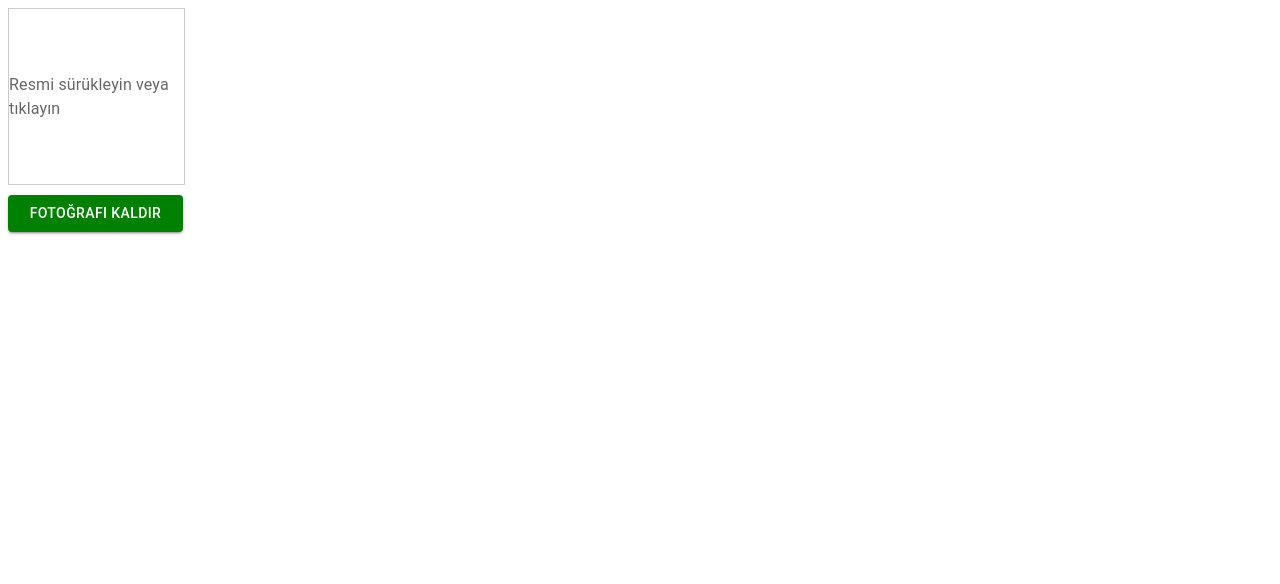
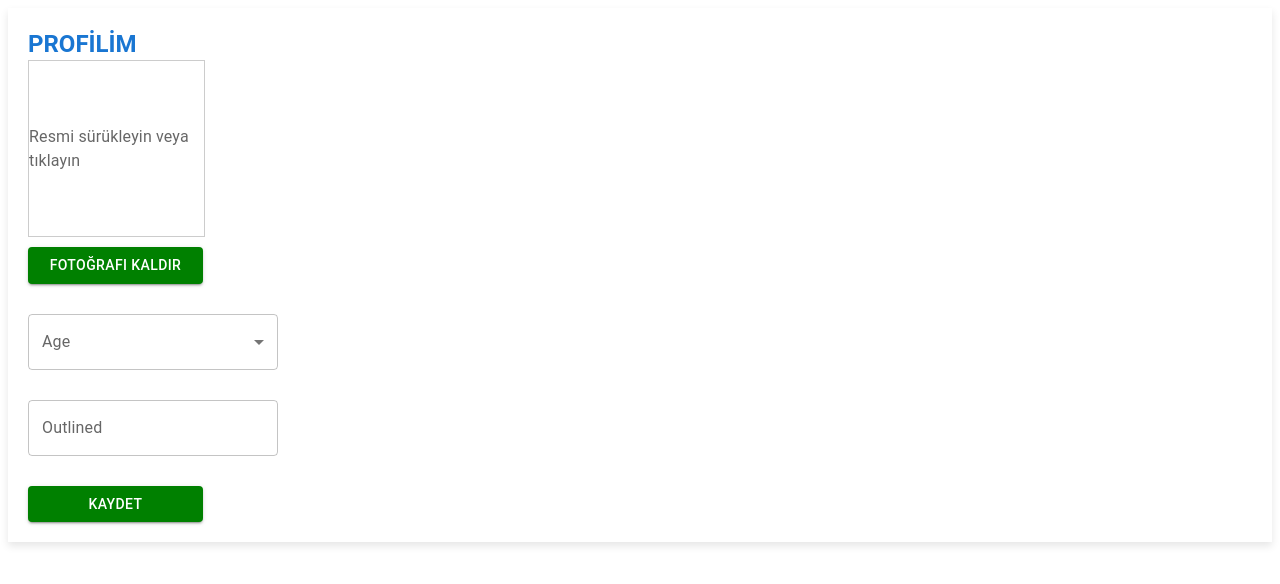
Before and after one commit to meryemkarakas-hub/apartmentManagementSystem, a React (Create React App) app: page /profile in a window 1280 px wide. Shown: the top 584 px of the page. Built offline with nearby package versions, Linux system fonts and the light colour scheme.

Commit message:
28 Temmuz Profil Sayfası Güncelleme

```diff
--- a/src/pages/Profile.js
+++ b/src/pages/Profile.js
@@ -1,9 +1,16 @@
 import React, { useCallback, useState } from 'react';
 import { useDropzone } from 'react-dropzone';
 import { Button, Box, Typography } from '@mui/material';
+import InputLabel from '@mui/material/InputLabel';
+import MenuItem from '@mui/material/MenuItem';
+import FormControl from '@mui/material/FormControl';
+import Select from '@mui/material/Select';
+import TextField from '@mui/material/TextField';
 
 const ImageUploadField = () => {
   const [uploadedImage, setUploadedImage] = useState(null);
+  const [age, setAge] = React.useState('');
+  const [open, setOpen] = React.useState(false);
 
   const onDrop = useCallback((acceptedFiles) => {
     const file = acceptedFiles[0];
@@ -22,20 +29,45 @@
     onDrop,
   });
 
+  const handleChange = (event) => {
+    setAge(event.target.value);
+  };
+
+  const handleClose = () => {
+    setOpen(false);
+  };
+
+  const handleOpen = () => {
+    setOpen(true);
+  };
+
   return (
-    <div>
-      <div style={{ display: 'flex', flexDirection: 'column', alignItems: 'flex-start' }}>
+    <Box
+      sx={{
+        display: 'flex',
+        flexDirection: 'column',
+        alignItems: 'flex-start',
+        boxShadow: '0px 4px 8px rgba(0, 0, 0, 0.1)',
+        padding: '20px',
+      }}
+    >
+      {/* Add the title here */}
+      <Typography variant="h5" color="primary" style={{ fontWeight: 'bold' }}>
+        PROFİLİM
+      </Typography>
+
+      {/* Rest of the component code */}
       <Box
         {...getRootProps()}
         sx={{
           width: '175px',
           height: '175px',
           display: 'flex',
-            justifyContent: 'flex-start', // Align content (image) to the left
+          justifyContent: 'flex-start',
           alignItems: 'center',
           cursor: 'pointer',
-            marginLeft: '0', // Set the left margin to 0 for alignment on the left side
-            marginRight: 'auto', // Set the right margin to auto to center horizontally
+          marginLeft: '0',
+          marginRight: 'auto',
           border: '1px solid #ccc',
         }}
       >
@@ -52,11 +84,47 @@
           </Typography>
         )}
       </Box>
-        <Button variant="contained" color="primary" onClick={() => setUploadedImage(null)} style={{ width: '175px', marginTop: '10px', backgroundColor: 'green' }}>
+      <Button
+        variant="contained"
+        color="primary"
+        onClick={() => setUploadedImage(null)}
+        style={{ width: '175px', marginTop: '10px', backgroundColor: 'green' }}
+      >
         FOTOĞRAFI KALDIR
       </Button>
-      </div>
-    </div>
+      <FormControl sx={{ minWidth: 120, width: '250px', marginTop: '30px' }}>
+        <InputLabel id="demo-simple-select-helper-label">Age</InputLabel>
+        <Select
+          labelId="demo-simple-select-helper-label"
+          id="demo-simple-select-helper"
+          value={age}
+          label="Age"
+          onChange={handleChange}
+        >
+          <MenuItem value="">
+            <em>None</em>
+          </MenuItem>
+          <MenuItem value={10}>Ten</MenuItem>
+          <MenuItem value={20}>Twenty</MenuItem>
+          <MenuItem value={30}>Thirty</MenuItem>
+        </Select>
+      </FormControl>
+      <TextField
+        id="outlined-basic"
+        label="Outlined"
+        variant="outlined"
+        style={{ width: '250px', marginTop: '30px' }}
+      />
+
+      <Button
+        variant="contained"
+        color="primary"
+        onClick={() => setUploadedImage(null)}
+        style={{ width: '175px', marginTop: '30px', backgroundColor: 'green' }}
+      >
+        KAYDET
+      </Button>
+    </Box>
   );
 };
 
```
Lines whose indentation alone changed are shown as unchanged.
